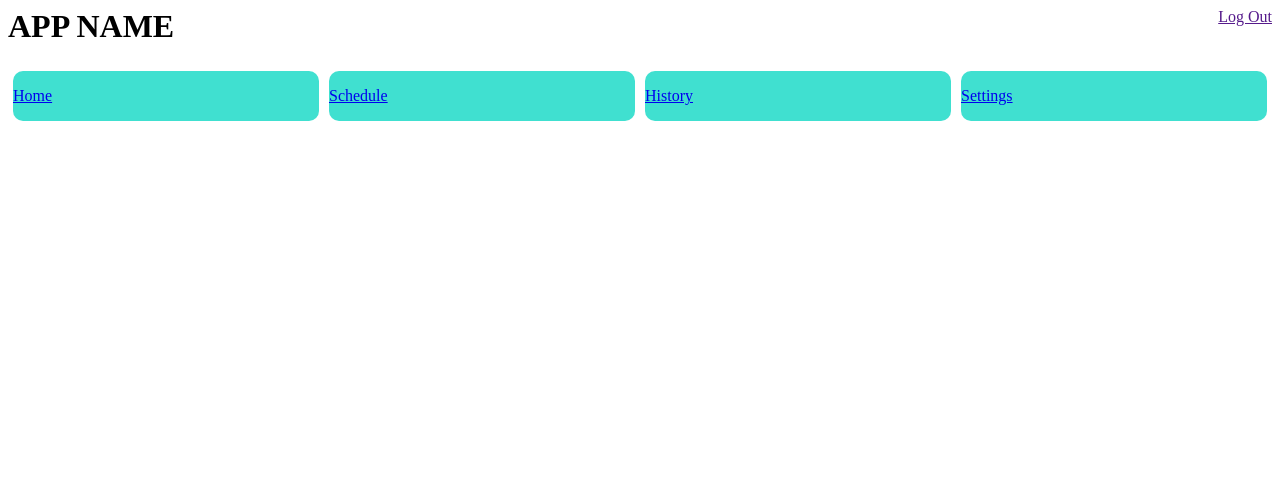
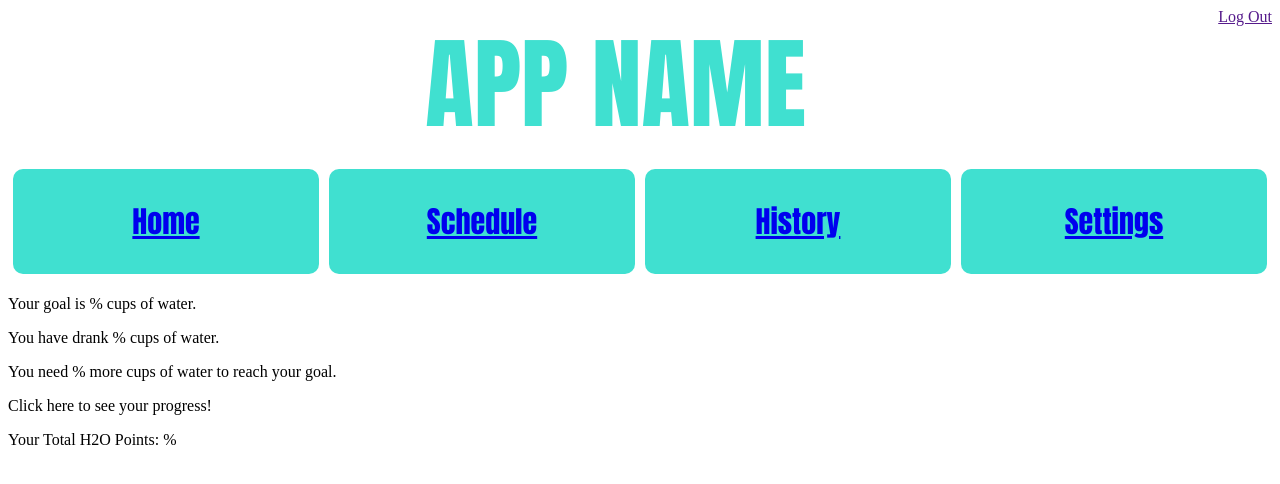
Before and after one commit to seehamrun/GiterDone, a Python web app: template templates/home.html in a window 1280 px wide. Shown: the top 484 px of the page. Run offline with Jinja, Linux system fonts and the light colour scheme; the template is opened without the code that fills it, so the values that code supplies are empty.

Commit message:
style changes

```diff
--- a/static/home.css
+++ b/static/home.css
@@ -1,5 +1,13 @@
 .logout {
   float: right;
+}
+
+#app_name {
+  font-size: 100px;
+  color: turquoise;
+  text-align: center;
+  font-family: impact;
+  margin: 5px;
 }
 
 .tabBar {
@@ -11,6 +19,9 @@
   border: white;
   border-radius: 10px;
   margin: 5px;
+  font-size: 30px;
+  text-align: center;
+  font-family: impact;
 }
 
 .schedule {
@@ -18,6 +29,9 @@
   border: white;
   border-radius: 10px;
   margin: 5px;
+  font-size: 30px;
+  text-align: center;
+  font-family: impact;
 }
 
 .history {
@@ -25,7 +39,9 @@
   border: white;
   border-radius: 10px;
   margin: 5px;
-  font-style: bold
+  font-size: 30px;
+  text-align: center;
+  font-family: impact;
 }
 
 .settings {
@@ -33,6 +49,9 @@
   border: white;
   border-radius: 10px;
   margin: 5px;
+  font-size: 30px;
+  text-align: center;
+  font-family: impact;
 }
 
 .container {
--- a/templates/home.html
+++ b/templates/home.html
@@ -8,7 +8,7 @@
   <body>
     <a class="logout" href="{{logoutUrl}}">Log Out</a>
     <script src="script.js"></script>
-    <h1>APP NAME</h1>
+    <h1 id='app_name'>APP NAME</h1>
     <div class="wrapper">
       <div class="tabBar home">
         <p><a href="/">Home</a></p>
@@ -23,6 +23,17 @@
       <p><a href="/settings">Settings</a></p>
       </div>
     </div>
+    <div>
+      <p>Your goal is % cups of water.</p>
+      <p>You have drank % cups of water.</p>
+      <p>You need % more cups of water to reach your goal.</p>
+    </div>
+    <div>
+      <p>Click here to see your progress!</p>
+    </div>
+    <div>
+      <p>Your Total H2O Points: %</p>
+    </div>
   </body>
 
 </html>
```
